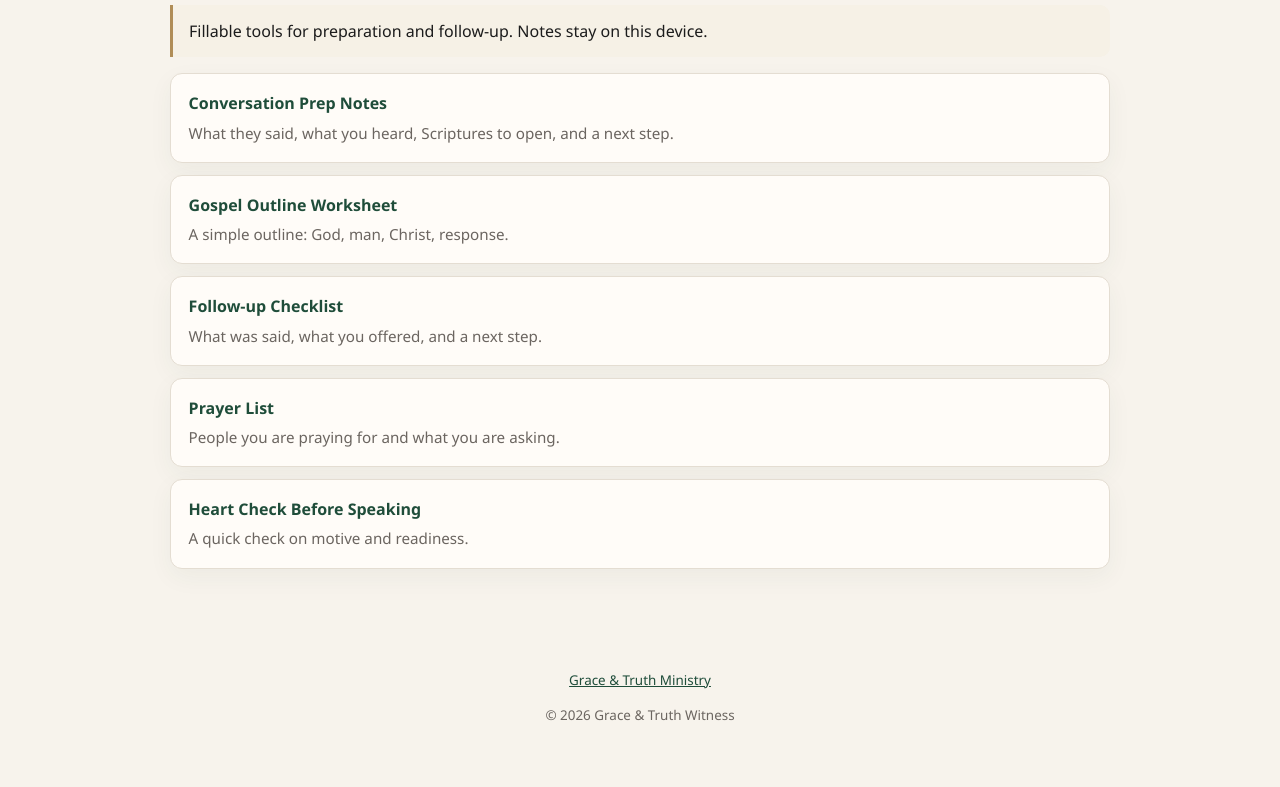
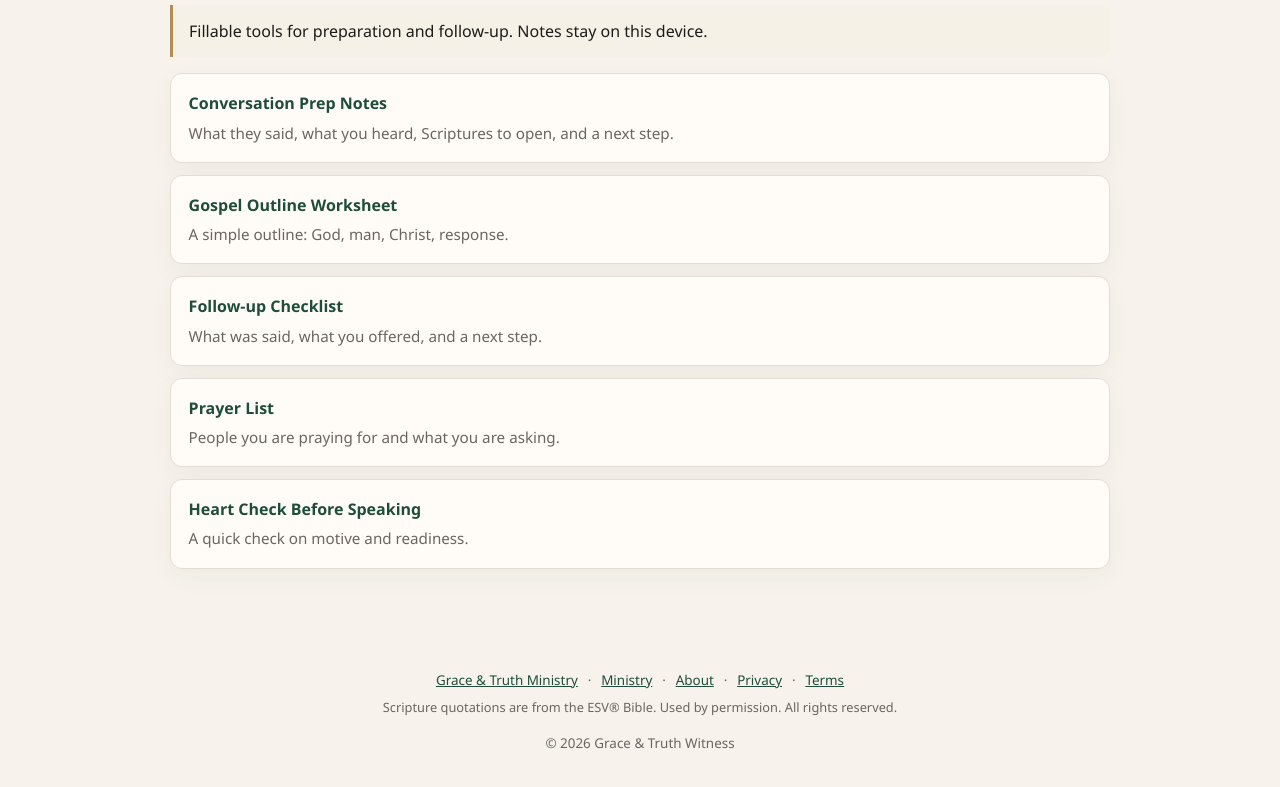
Before and after one commit to bunnell1/grace-and-truth-witness, a plain HTML site: page toolkit.html in a window 1280 px wide. Shown: the part 195-982 px from the top of the page. Before the commit the page ends 959 px from the top, so only its background shows below. Drawn offline with Linux system fonts and the light colour scheme.

Commit message:
Consistent footer with Ministry link

```diff
--- a/toolkit.html
+++ b/toolkit.html
@@ -36,7 +36,12 @@
   <div id="toolkit-detail" class="hidden card"></div>
 </main>
 <footer>
-  <a href="https://graceandtruthministry.com">Grace & Truth Ministry</a>
+  <a href="https://graceandtruthministry.com">Grace & Truth Ministry</a> ·
+  <a href="https://graceandtruthministry.com/about.html">Ministry</a> ·
+  <a href="about.html">About</a> ·
+  <a href="https://graceandtruthministry.com/privacy.html">Privacy</a> ·
+  <a href="https://graceandtruthministry.com/terms.html">Terms</a>
+  <p style="margin-top:0.4rem;font-size:0.8rem;">Scripture quotations are from the ESV® Bible. Used by permission. All rights reserved.</p>
   <p>© 2026 Grace & Truth Witness</p>
 </footer>
 <script>
```
